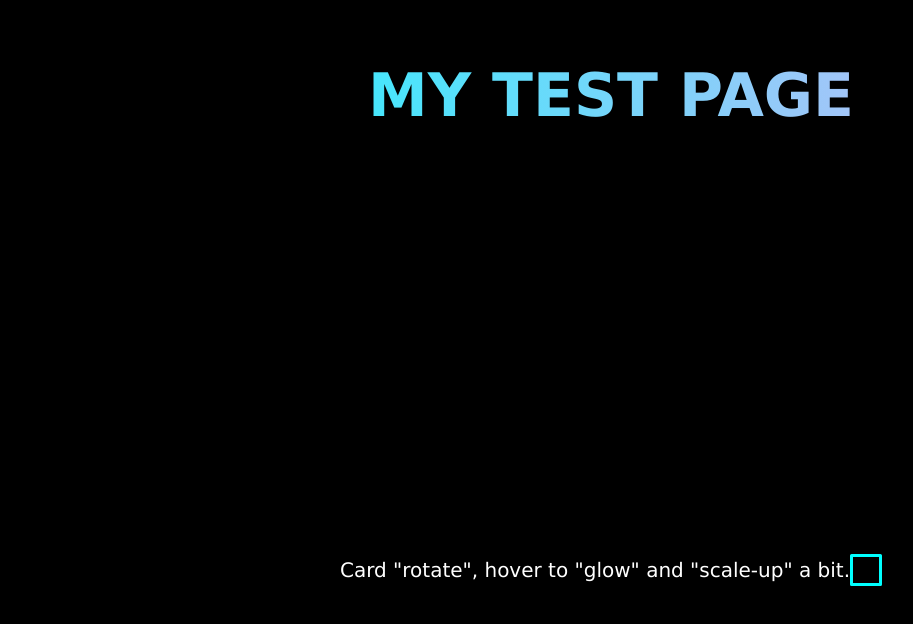
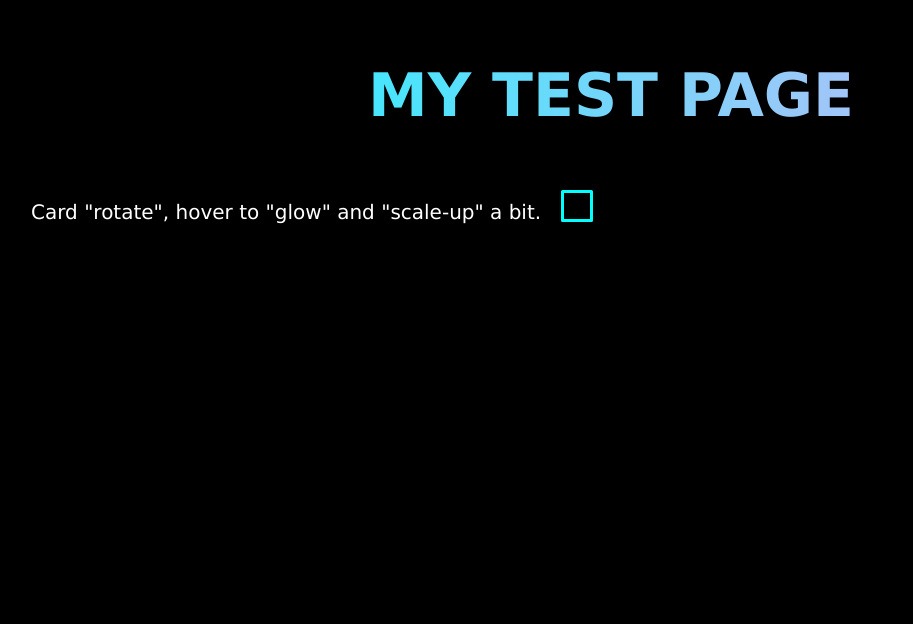
Before and after one commit to long020994/Csstesting, a plain HTML site: page index.html in a window 1280 px wide. Shown: the whole page, without its empty margins (29-942 px from the left). Drawn offline with Linux system fonts and the light colour scheme.

Commit message:
Auto commit 2025-05-07_14-54-37

```diff
--- a/style.css
+++ b/style.css
@@ -39,16 +39,22 @@ h1 {
     background-color: black;
     display: flex;
     height: 100vh;
-    justify-content: center;
-    align-items: center;
+    flex-direction: row;
+    align-items: flex-start;
+    padding: 20px 40px;
+    gap: 20px
 }
 
+.prgrph {
+    text-align: left;
+    margin: 0;
+}
 p {
     font-family: 'Lucida Sans', 'Lucida Sans Regular', 'Lucida Grande', 'Lucida Sans Unicode', Geneva, Verdana, sans-serif;
-    text-align: right;
+    text-align: left;
     font-size: 20px;
     color: white;
-    margin-top: 20px;
+    margin-top: 10px;
 }
 
 .card {
```
